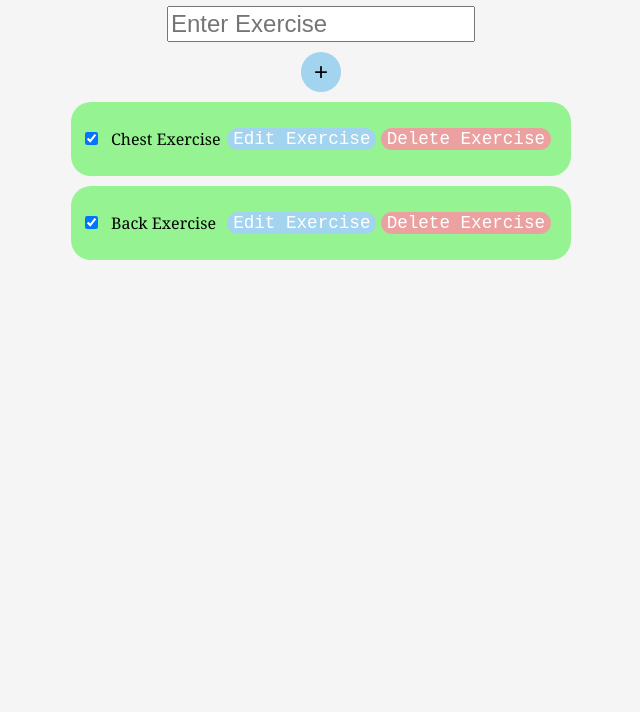
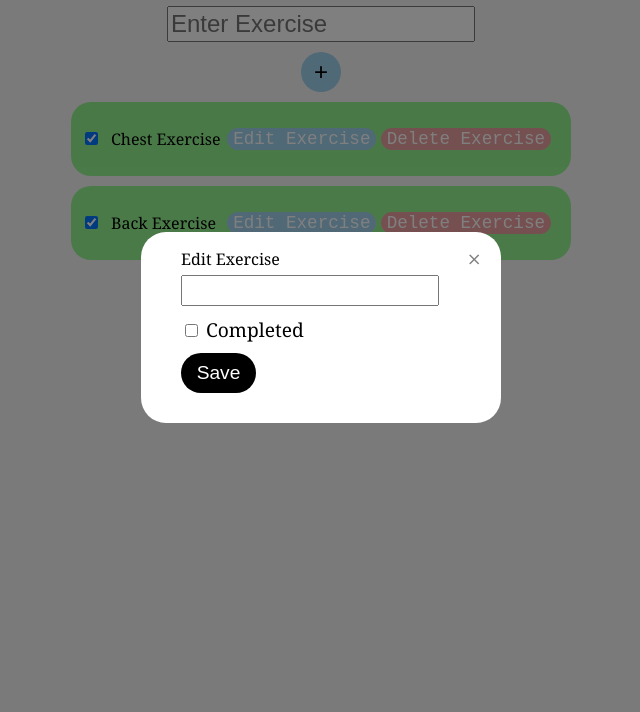
Before and after one commit to BenMaharjan/Todo, a plain HTML site: page fullstack-vanilla-js/frontend/index.html in a window 1280 px wide. Shown: the part 88-800 px from the top of the page, without its empty margins (319-959 px from the left). Drawn offline with Linux system fonts and the light colour scheme.

Commit message:
created modal

```diff
--- a/fullstack-vanilla-js/frontend/index.html
+++ b/fullstack-vanilla-js/frontend/index.html
@@ -3,11 +3,11 @@
 <head>
   <meta charset="UTF-8">
   <meta name="viewport" content="width=device-width, initial-scale=1.0">
-  <title>Todo List App</title>
+  <title>Exercise List App</title>
   <link rel="stylesheet" href="styles.css">
 </head>
 <body>
-  <h1>Todo List</h1>
+  <h1>Exercise List</h1>
   <form class="input-container">
     <input type="text" id="input-exercise" placeholder="Enter Exercise">
     <button id="add-exercise" type="submit">+</button>
@@ -34,6 +34,21 @@
       </div>
     </div>
   </div>
+  <div class="modal-background">
+    <div class="modal">
+      <div class="modal-top">
+        <hi>Edit Exercise</hi>
+        <span class="close-btn" id="close-btn">&times;</span>
+      </div>
+      <div class="modal-bottom">
+        <input type="text" id="edit-exercise" plcaeholder="Enter Exercise">
+        <div id="edit-exercise-wrapper">
+          <input type="checkbox" id="edit-exercise-completed"> Completed
+        </div>
+        <button id="save-exercise">Save</button>
+      </div>
+    </div>
+  </div>
   <script src="index.js"></script>
 </body>
 </html>
--- a/fullstack-vanilla-js/frontend/styles.css
+++ b/fullstack-vanilla-js/frontend/styles.css
@@ -73,3 +73,63 @@ body{
 .delete-btn{
   background-color: #eca1a1;
 }
+
+.modal-background{
+  /* display:none; */
+  position:fixed;
+  left:0;
+  top:0;
+  z-index:1;
+  width:100%;
+  height:100%;
+  background-color:rgba(0,0,0,0.5);
+}
+
+.modal{
+  background-color: white;
+  width: 300px;
+  margin: 25% auto;
+  border-radius: 25px;
+  padding: 10px 20px 30px 40px;;
+}
+
+.modal-top{
+  display:flex;
+  justify-content:space-between;
+  align-items:center;
+}
+
+.close-btn{
+  font-size:1.5rem;
+  cursor:pointer;
+  color: grey;
+  border:none;
+}
+
+.modal-bottom{
+  display:flex;
+  flex-direction:column;
+  gap:10px;
+  align-items: flex-start;
+}
+
+#edit-exercise{
+  width: 250px;
+  height: 25px;
+  font-size: 1.5rem;
+}
+
+#edit-exercise-wrapper{
+ font-size: 1.2rem;
+}
+
+#save-exercise{
+  width: 75px;
+  height: 40px;
+  font-size: 1.2rem;
+  border-radius: 20px;
+  border:none;
+  background-color: black;
+  color: white;
+  cursor:pointer;
+}
```
